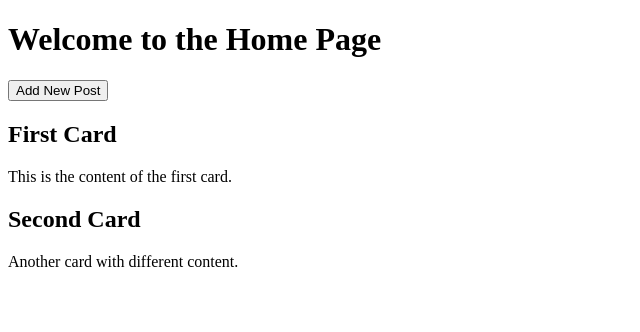
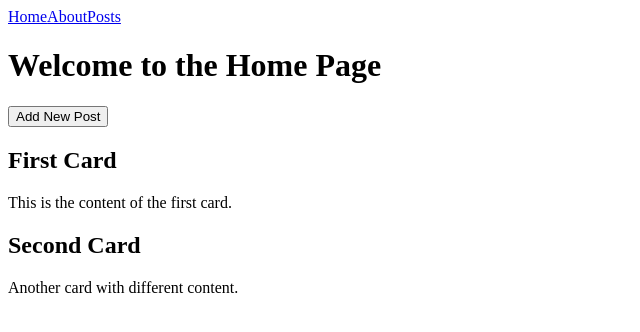
Before and after one commit to alaametwale/alx-project-0x02-setup, a Next.js app in the folder alx-project-0x02/: page /home in a window 1280 px wide. Shown: the top 332 px of the page, without its empty margins (0-640 px from the left). Built offline with nearby package versions, Linux system fonts and the light colour scheme.

Commit message:
Fix: Import and use Header in home.tsx for ALX checker

```diff
--- a/alx-project-0x02/pages/home.tsx
+++ b/alx-project-0x02/pages/home.tsx
@@ -1,6 +1,7 @@
 import { useState } from "react";
 import Card from "@/components/common/Card";
 import PostModal from "@/components/common/PostModal";
+import Header from "@/components/layout/Header"; // ✅ استيراد Header
 
 export default function HomePage() {
   const [posts, setPosts] = useState([
@@ -16,6 +17,8 @@ export default function HomePage() {
 
   return (
     <div>
+      <Header /> {/* ✅ استخدام Header */}
+
       <h1>Welcome to the Home Page</h1>
 
       <button
```
